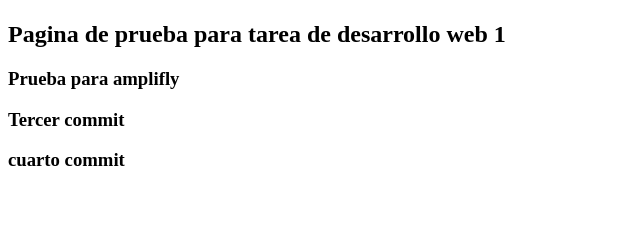
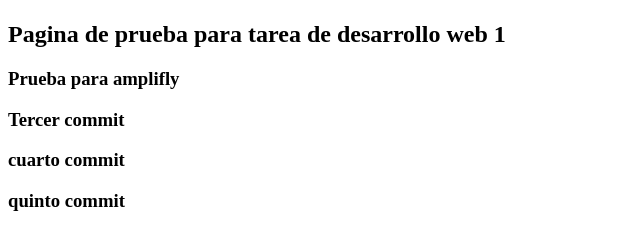
Before and after one commit to pipe2442/web-test, a plain HTML site: page index.html in a window 1280 px wide. Shown: the part 59-308 px from the top of the page, without its empty margins (0-640 px from the left). Drawn offline with Linux system fonts and the light colour scheme.

Commit message:
quinto commit

```diff
--- a/index.html
+++ b/index.html
@@ -12,5 +12,6 @@
     <h3>Prueba para amplifly</h3>
     <h3>Tercer commit</h3>
     <h3>cuarto commit</h3>
+    <h3>quinto commit</h3>
 </body>
 </html>
```
